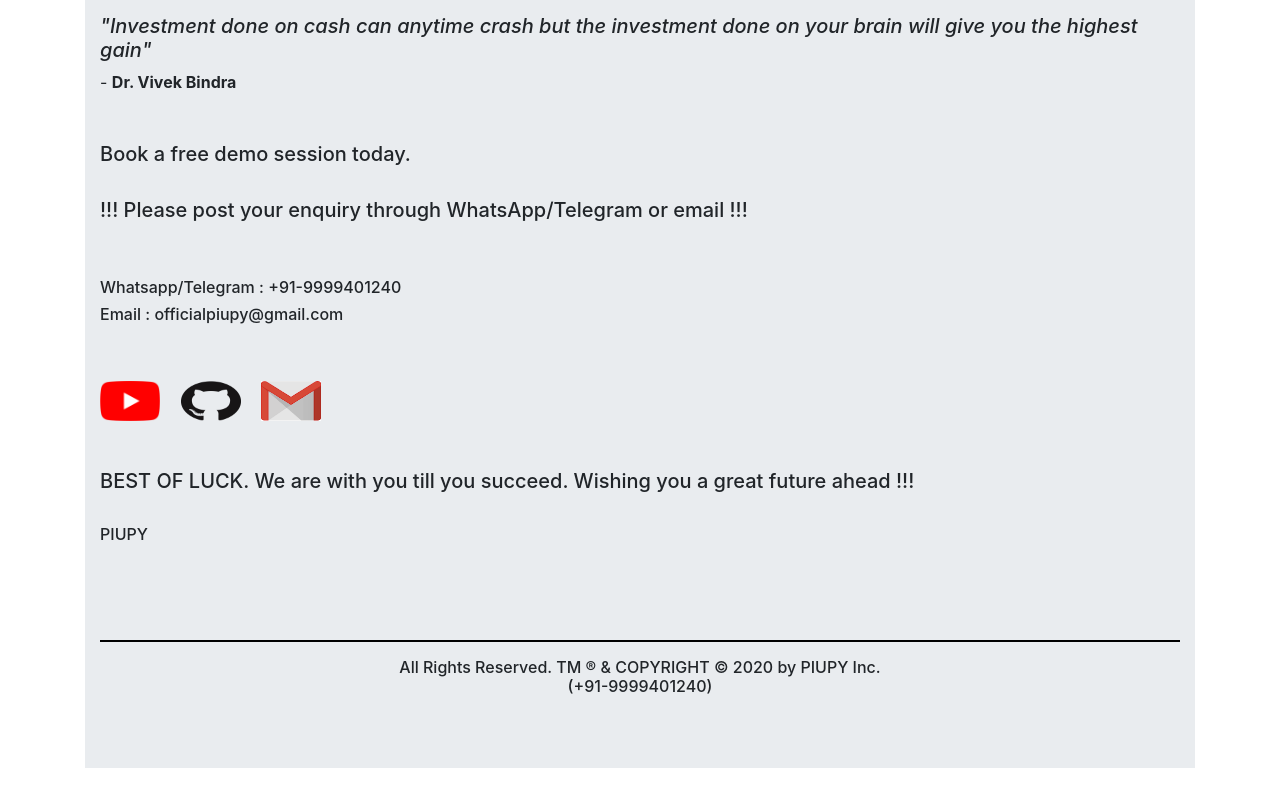
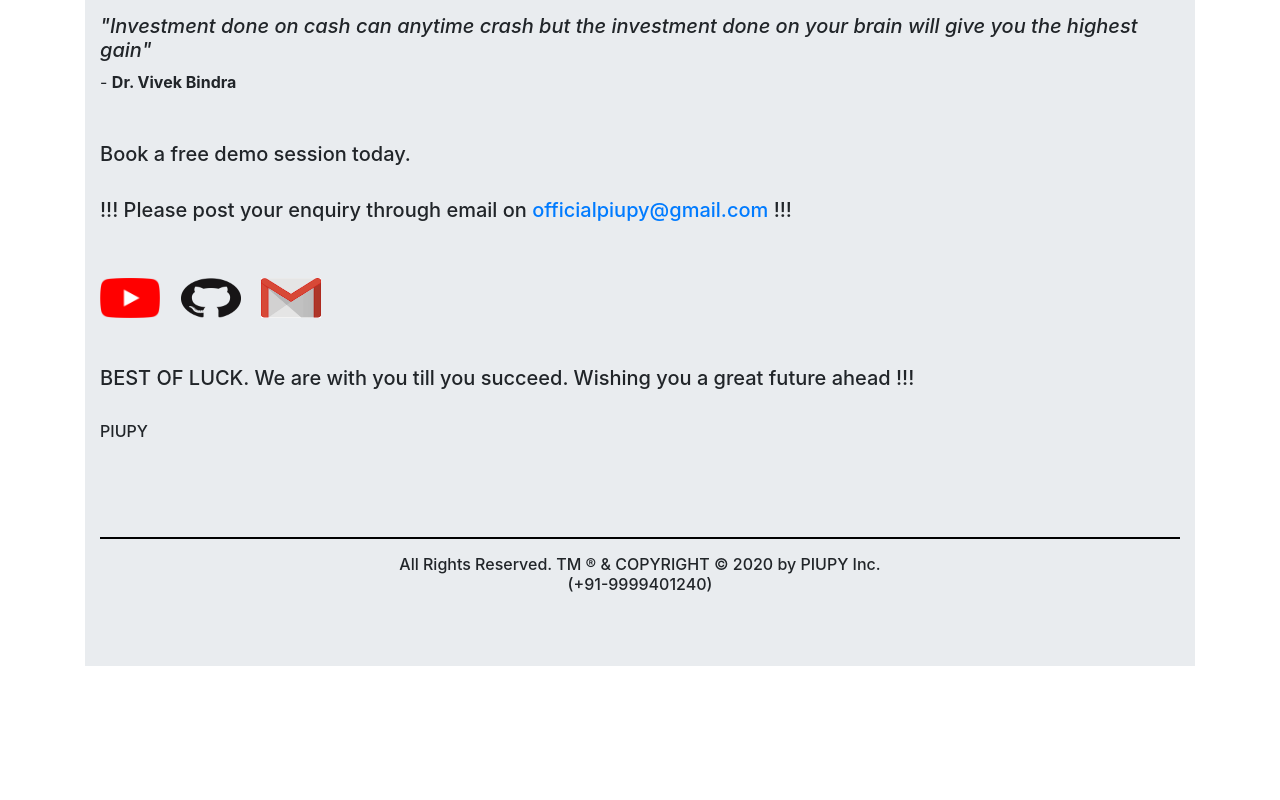
Before and after one commit to piupy/site, a plain HTML site: page index.html in a window 1280 px wide. Shown: the part 3661-4461 px from the top of the page. After the commit the page ends 4359 px from the top, so only its background shows below. Drawn offline with nearby package versions, Linux system fonts and the light colour scheme.

Commit message:
removed contact number from index and about pages

```diff
--- a/index.html
+++ b/index.html
@@ -255,15 +255,8 @@ Book a free demo session today.
 </h5>
 <br>
 <h5>
-!!! Please post your enquiry through WhatsApp/Telegram or email !!!
+!!! Please post your enquiry through email on <a target="_blank" href="mailto:officialpiupy@gmail.com">officialpiupy@gmail.com</a> !!!
 </h5>
-<br><br>
-<h6>
-Whatsapp/Telegram : +91-9999401240
-</h6>
-<h6>
-Email :  officialpiupy@gmail.com
-</h6>
 <br><br>
 <a href="https://www.youtube.com/channel/UCv_Le0eC_oozN8fBEdgCqhQ" target="_blank"><img src="youtube.png" width="60" height="40" alt="youtube logo here" /></a>
 &emsp;<a href="https://www.github.com/piupy" target="_blank"><img src="github.png" width="60" height="40" alt="github logo here" /></a>
```
Also changed, not shown: about.html (+1 -1 lines).
